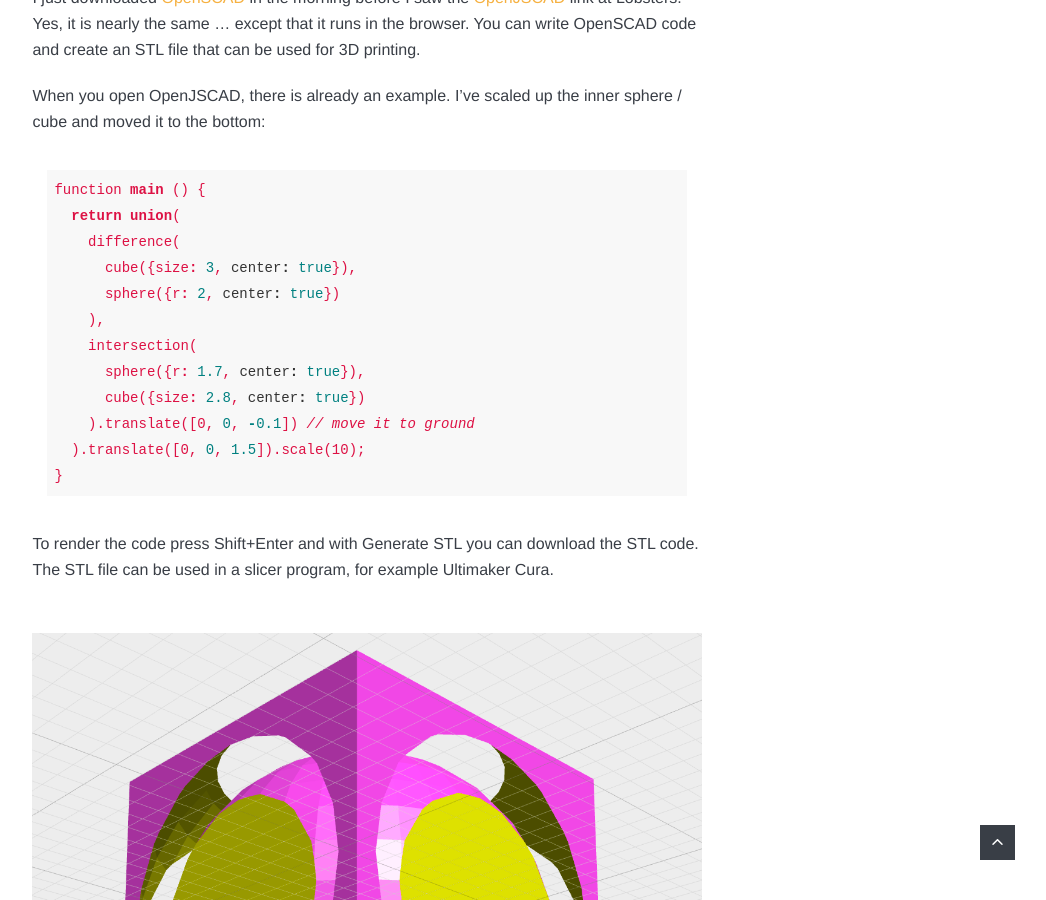
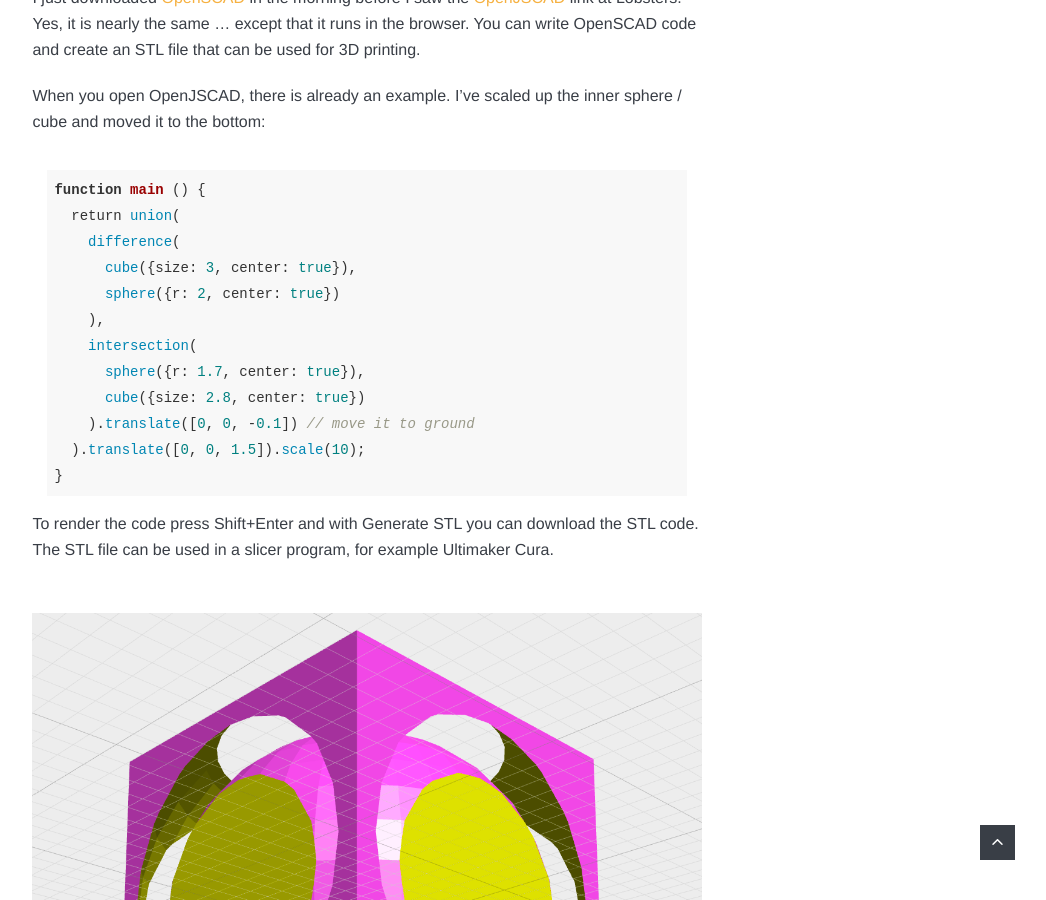
Before and after one commit to choas/choas.github.io, a Jekyll site: the page built from _posts/2020-03-17-openjscad-openscad-in-the-browser.md, in a window 1280 px wide and 900 px high, scrolled down 1403 px. Shown: the whole window, without its empty margins (225-1271 px from the left). Built offline with Jekyll 4.4.1, drawn with Linux system fonts in a browser that asks for light colours; nearby versions of some CDN libraries.

Commit message:
adjust script language to OpenSCAD

````diff
--- a/_posts/2020-03-17-openjscad-openscad-in-the-browser.md
+++ b/_posts/2020-03-17-openjscad-openscad-in-the-browser.md
@@ -13,7 +13,7 @@ I just downloaded [OpenSCAD](http://www.openscad.org/) in the morning before I s
 
 When you open OpenJSCAD, there is already an example. I've scaled up the inner sphere / cube and moved it to the bottom:
 
-```c
+```OpenSCAD
 function main () {
   return union(
     difference(
````
